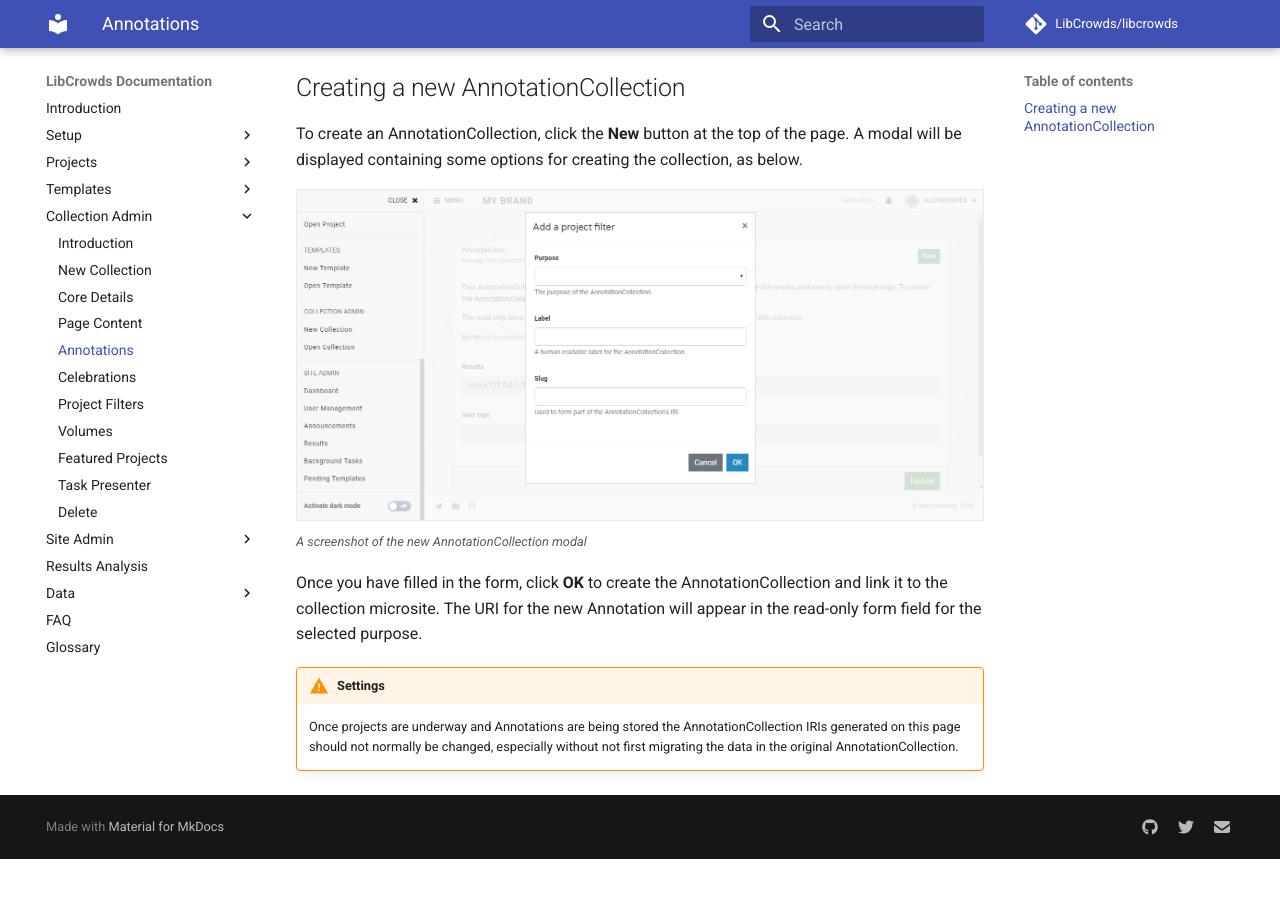
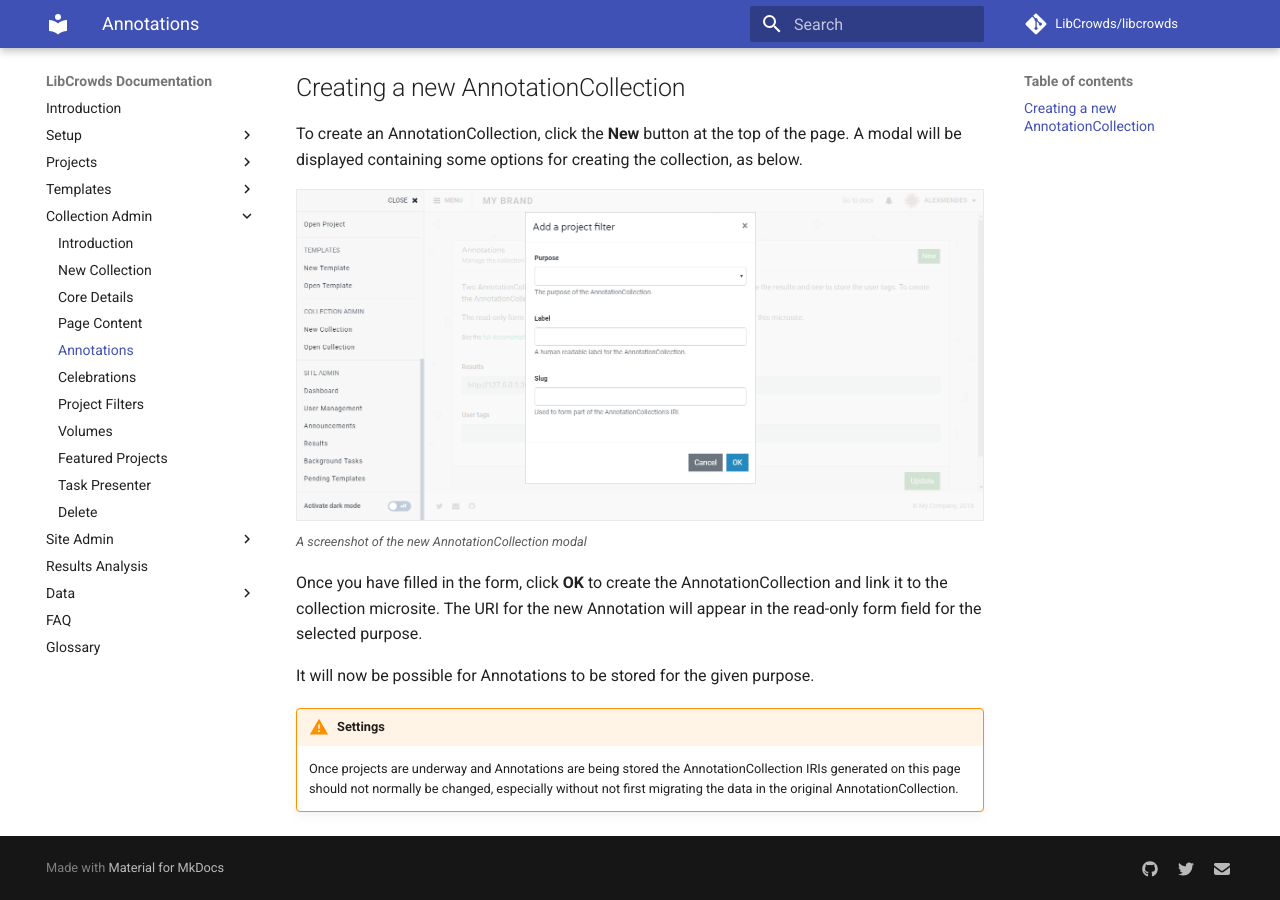
Before and after one commit to LibCrowds/docs, an MkDocs documentation site: the page built from docs/collections/annotations.md, in a window 1280 px wide and 900 px high, scrolled down 1173 px. Built offline with MkDocs 1.6.1 and Material for MkDocs 9.7.7, drawn with Linux system fonts in a browser that asks for light colours; comment, search, counter and statistics services are not loaded; old or Windows-style settings are respelled for this version of MkDocs; before the commit the page ends 2032 px from its top, so only the background shows below that.

Commit message:
Add line to Annotation admin docs

```diff
--- a/docs/collections/annotations.md
+++ b/docs/collections/annotations.md
@@ -51,6 +51,8 @@ AnnotationCollection and link it to the collection microsite. The URI for the
 new Annotation will appear in the read-only form field for the selected
 purpose.
 
+It will now be possible for Annotations to be stored for the given purpose.
+
 !!! warning "Settings"
 
     Once projects are underway and Annotations are being stored the
```
